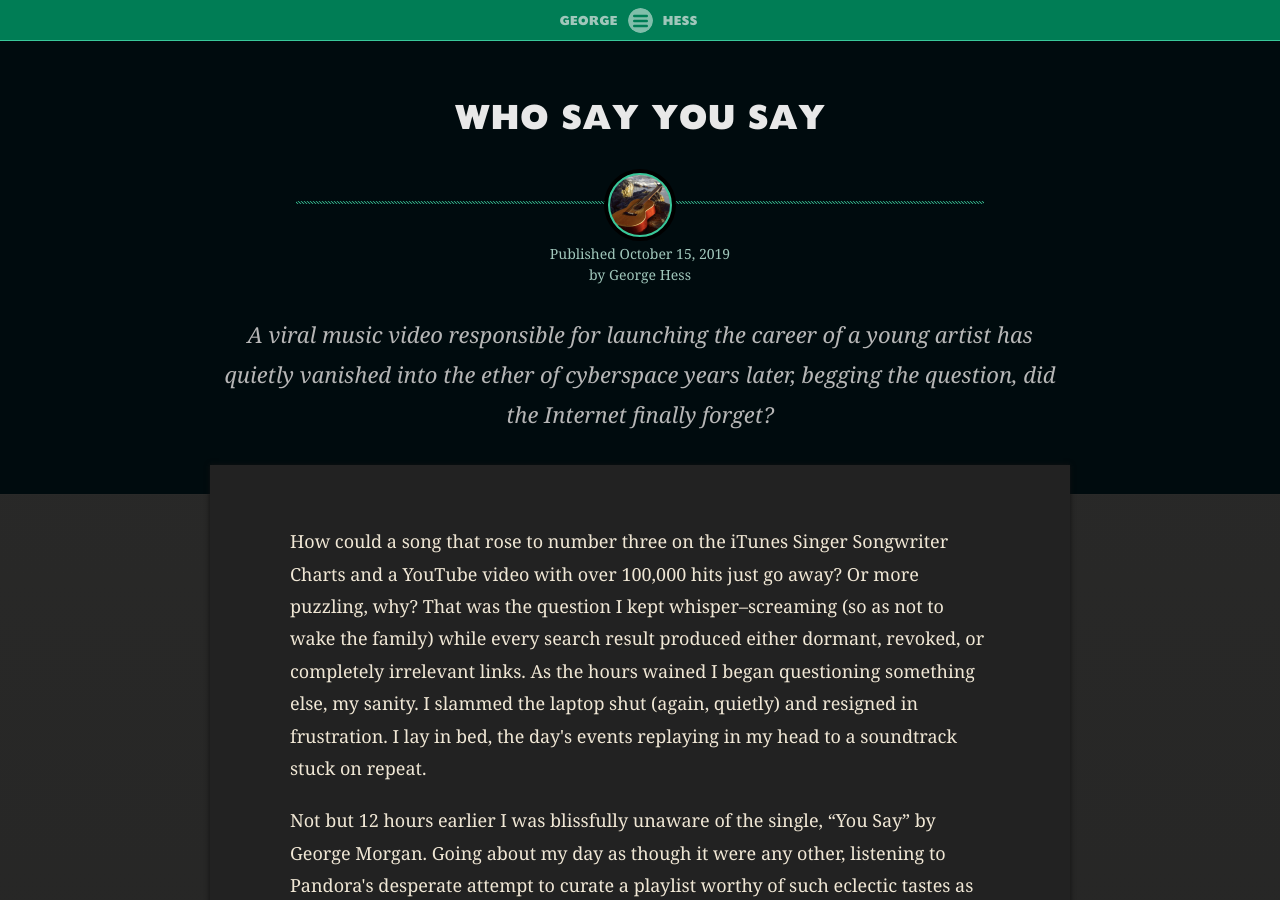
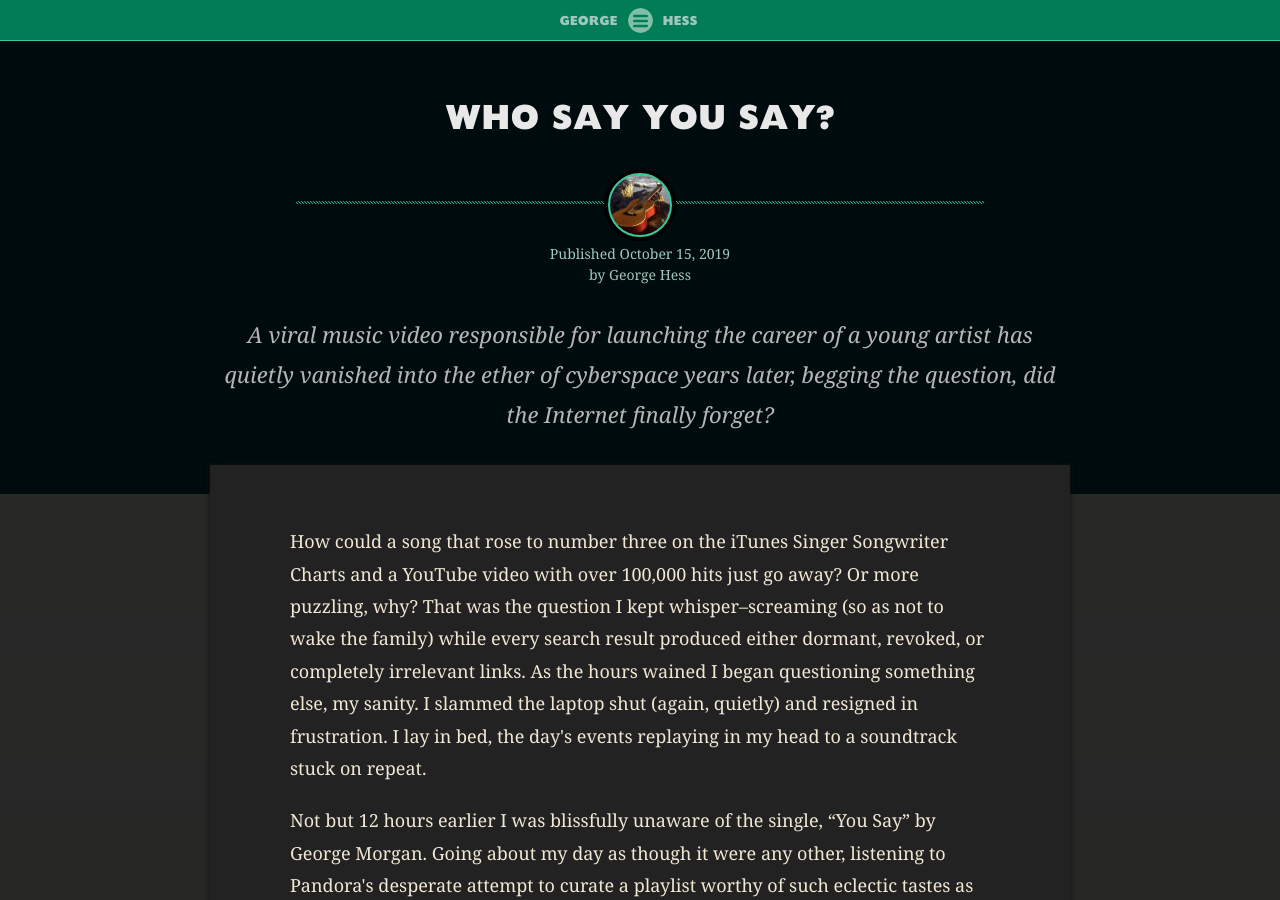
Before and after one commit to georgehess/georgehess.github.io, a Jekyll site: the page built from _posts/2019-10-15-who-say-you-say.html, in a window 1280 px wide and 900 px high. Built offline with Jekyll 4.4.1, drawn with Linux system fonts in a browser that asks for light colours; part of the change alters nothing that is shown.

```diff
--- a/_posts/2019-10-15-who-say-you-say.html
+++ b/_posts/2019-10-15-who-say-you-say.html
@@ -1,6 +1,6 @@
 ---
 layout: posts
-title: Who Say You Say
+title: Who Say You Say?
 author: George Hess
 theme: seaside
 thumb: /assets/img/who-say-you-say-thumb.png
--- a/assets/js/autoscroll.js
+++ b/assets/js/autoscroll.js
@@ -1,7 +1,13 @@
 if (!!location.hash && document.referrer.startsWith(location.protocol + "//" + location.host)) {
+	var scrollToElement;
 	if (location.hash === "#read-more") {
-		document.querySelector(".story-cite").scrollIntoView({behavior: "smooth"});
+		scrollToElement = document.querySelector(".story-cite");
 	} else if (location.hash.startsWith("#list-")) {
-		document.getElementById(location.hash.slice(6)).scrollIntoView({behavior: "smooth"});
+		scrollToElement = document.getElementById(location.hash.slice(6));
+	}
+	if (scrollToElement) {
+		requestAnimationFrame(function() {
+			scrollToElement.scrollIntoView({behavior: "smooth"});
+		});
 	}
 }
```
